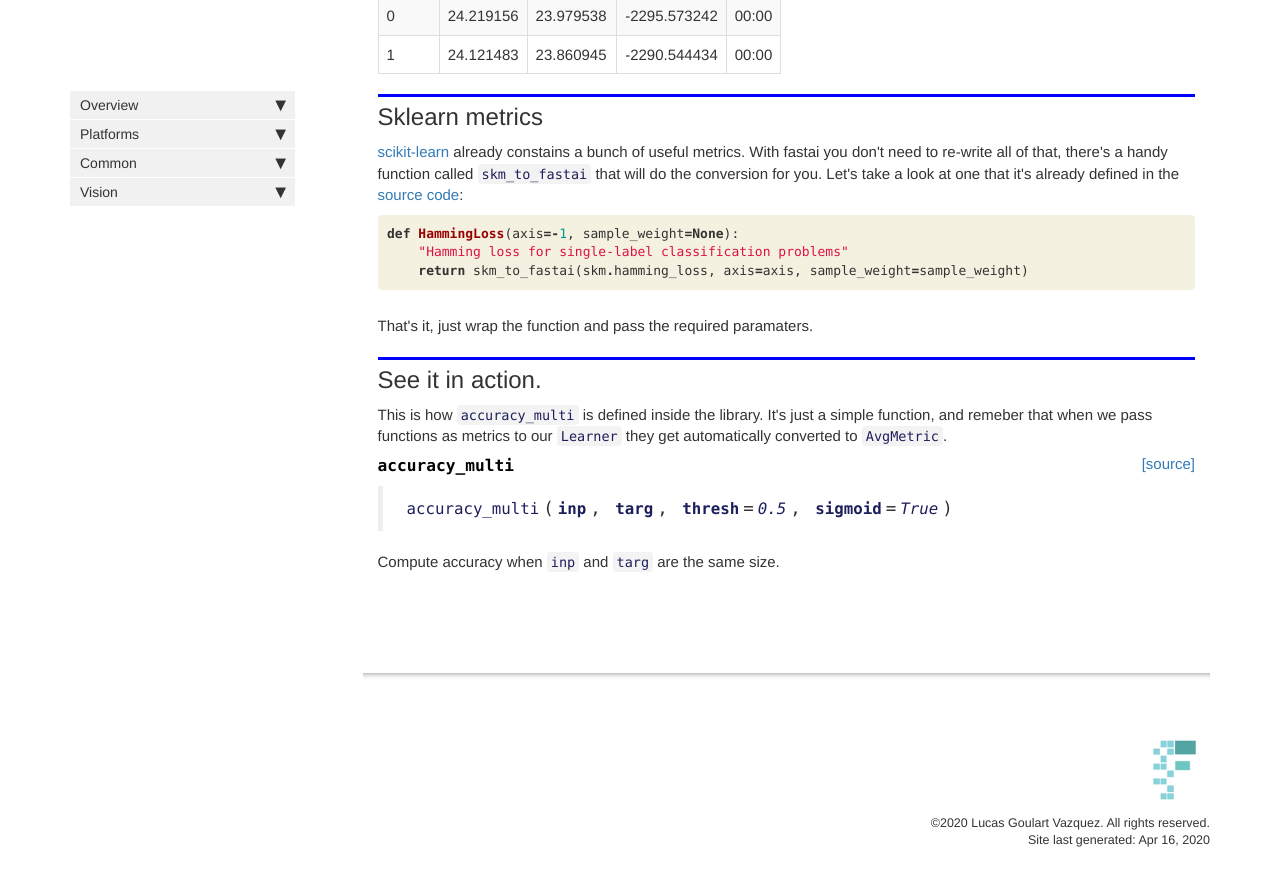
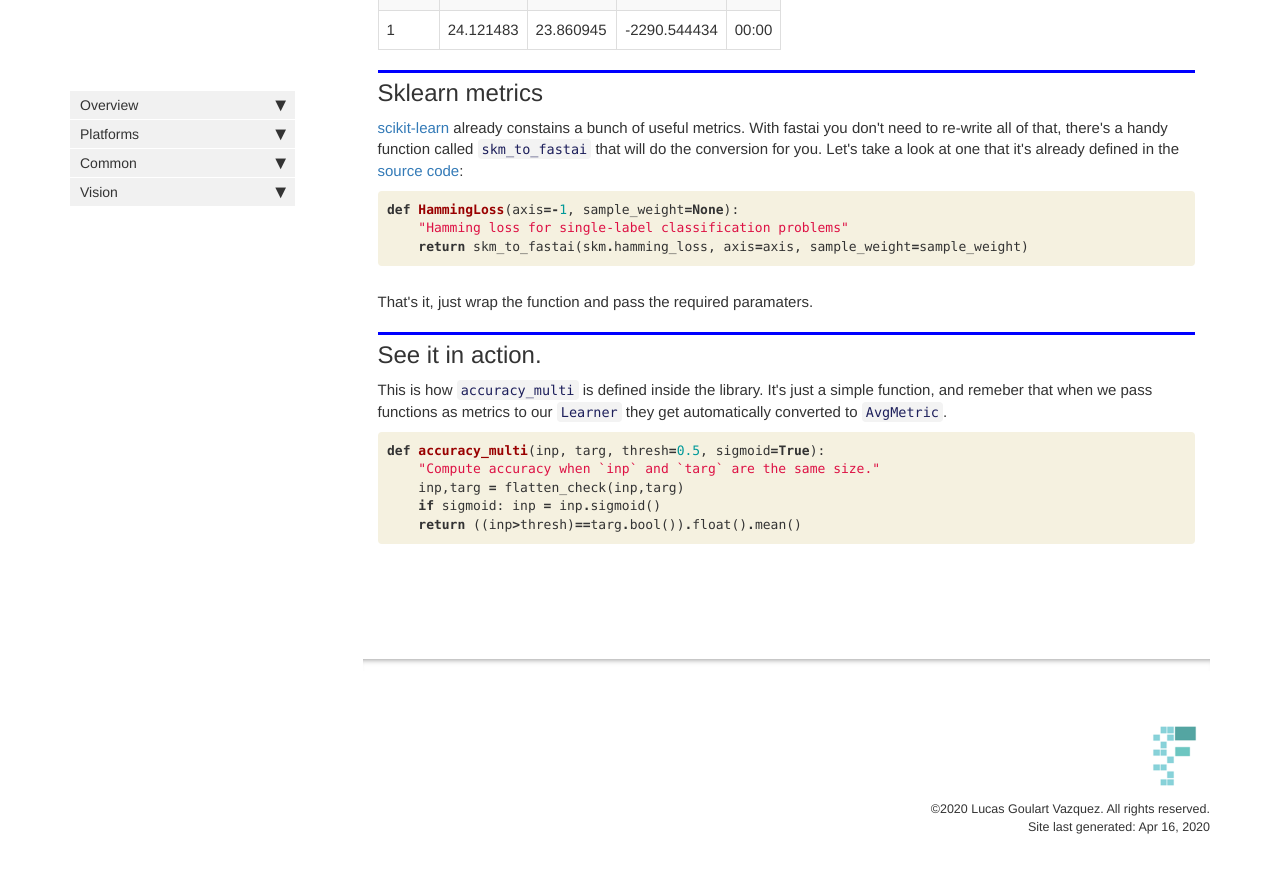
Before and after one commit to lgvaz/fastcook, a Jekyll site: the page built from docs/common.metrics.html, in a window 1280 px wide and 900 px high, scrolled down 1637 px. Shown: the top 886 px of the window. Built offline with Jekyll 4.4.1, drawn with Linux system fonts in a browser that asks for light colours; nearby versions of some CDN libraries; comment, search, counter and statistics services are not loaded.

Commit message:
fixes cell export

```diff
--- a/docs/common.metrics.html
+++ b/docs/common.metrics.html
@@ -348,29 +348,18 @@ You only need to define a function that receives two arguments, the prediction a
     {% raw %}
 
 <div class="cell border-box-sizing code_cell rendered">
+<div class="input">
 
-</div>
-    {% endraw %}
+<div class="inner_cell">
+    <div class="input_area">
+<div class=" highlight hl-ipython3"><pre><span></span><span class="k">def</span> <span class="nf">accuracy_multi</span><span class="p">(</span><span class="n">inp</span><span class="p">,</span> <span class="n">targ</span><span class="p">,</span> <span class="n">thresh</span><span class="o">=</span><span class="mf">0.5</span><span class="p">,</span> <span class="n">sigmoid</span><span class="o">=</span><span class="kc">True</span><span class="p">):</span>
+    <span class="s2">&quot;Compute accuracy when `inp` and `targ` are the same size.&quot;</span>
+    <span class="n">inp</span><span class="p">,</span><span class="n">targ</span> <span class="o">=</span> <span class="n">flatten_check</span><span class="p">(</span><span class="n">inp</span><span class="p">,</span><span class="n">targ</span><span class="p">)</span>
+    <span class="k">if</span> <span class="n">sigmoid</span><span class="p">:</span> <span class="n">inp</span> <span class="o">=</span> <span class="n">inp</span><span class="o">.</span><span class="n">sigmoid</span><span class="p">()</span>
+    <span class="k">return</span> <span class="p">((</span><span class="n">inp</span><span class="o">&gt;</span><span class="n">thresh</span><span class="p">)</span><span class="o">==</span><span class="n">targ</span><span class="o">.</span><span class="n">bool</span><span class="p">())</span><span class="o">.</span><span class="n">float</span><span class="p">()</span><span class="o">.</span><span class="n">mean</span><span class="p">()</span>
+</pre></div>
 
-    {% raw %}
-
-<div class="cell border-box-sizing code_cell rendered">
-
-<div class="output_wrapper">
-<div class="output">
-
-<div class="output_area">
-
-
-<div class="output_markdown rendered_html output_subarea ">
-<h4 id="accuracy_multi" class="doc_header"><code>accuracy_multi</code><a href="https://github.com/fastai/fastai2/tree/master/fastai2/metrics.py#L166" class="source_link" style="float:right">[source]</a></h4><blockquote><p><code>accuracy_multi</code>(<strong><code>inp</code></strong>, <strong><code>targ</code></strong>, <strong><code>thresh</code></strong>=<em><code>0.5</code></em>, <strong><code>sigmoid</code></strong>=<em><code>True</code></em>)</p>
-</blockquote>
-<p>Compute accuracy when <code>inp</code> and <code>targ</code> are the same size.</p>
-
-</div>
-
-</div>
-
+    </div>
 </div>
 </div>
 
```
Also changed, not shown: 1 other file.
